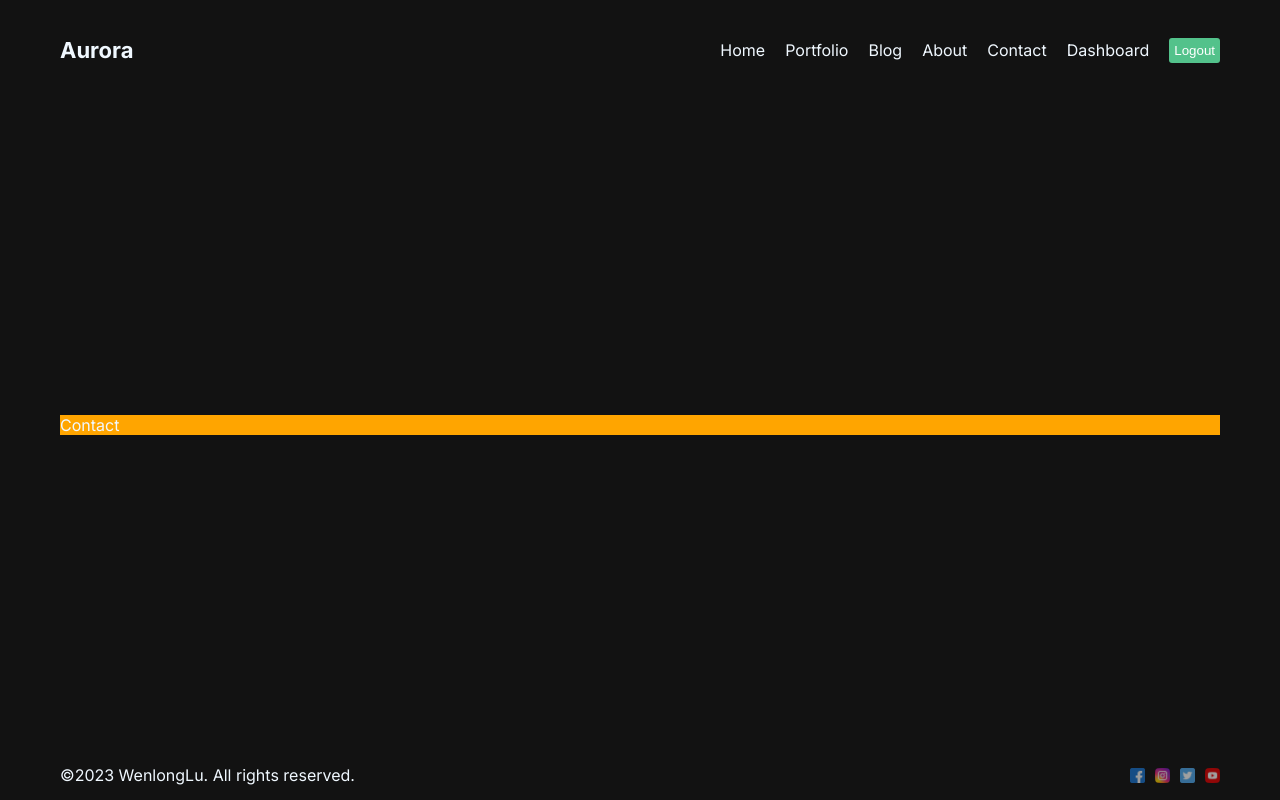
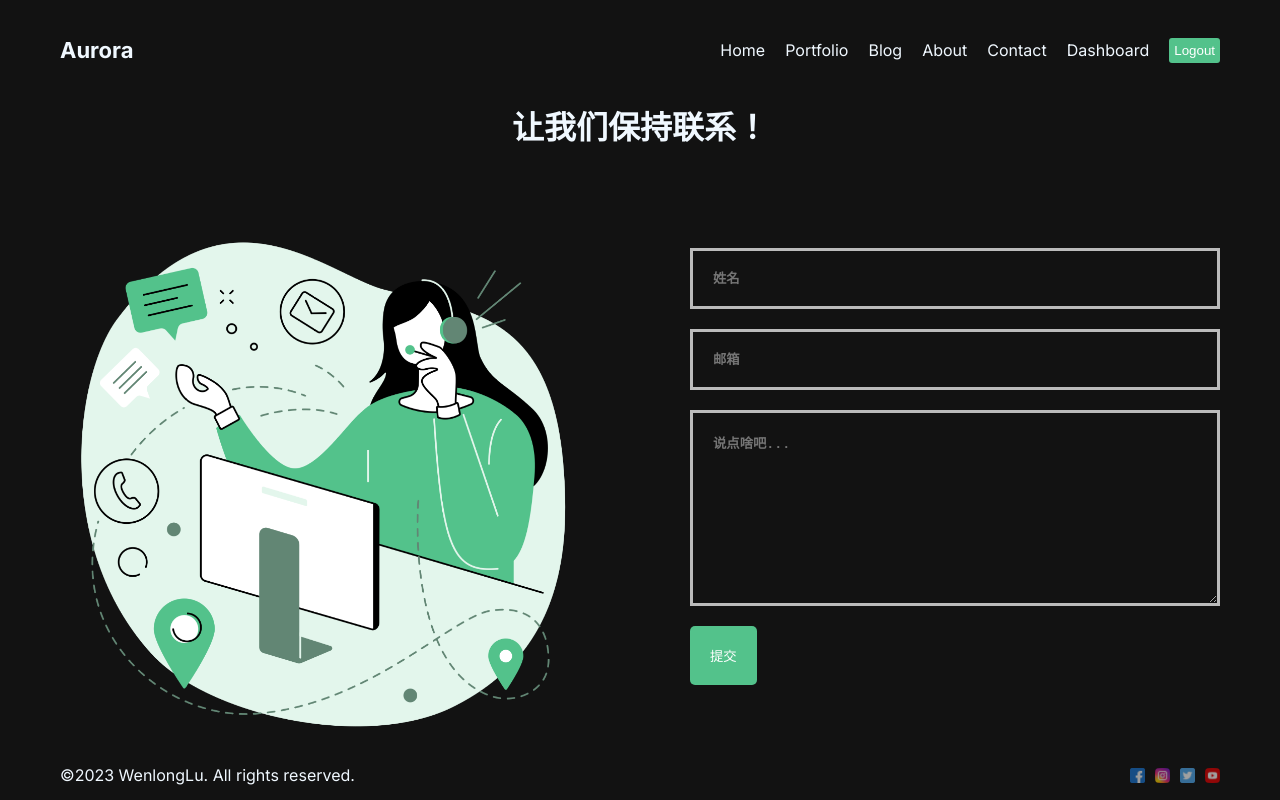
Before and after one commit to AnthemLights64/my-first-next-app, a Next.js app: page /contact in a window 1280 px wide. Built offline with nearby package versions, Linux system fonts and the light colour scheme.

Commit message:
style: contact page styled

```diff
--- a/src/app/contact/page.jsx
+++ b/src/app/contact/page.jsx
@@ -1,9 +1,33 @@
 import React from 'react'
 import styles from './page.module.css'
+import Image from 'next/image'
+import Button from '@/components/button/Button'
 
 const Contact = () => {
   return (
-    <div className={styles.container}>Contact</div>
+    <div className={styles.container}>
+      <h1 className={styles.title}>让我们保持联系！</h1>
+      <div className={styles.content}>
+        <div className={styles.imgContainer}>
+          <Image
+            src='/contact.png'
+            alt=''
+            fill={true}
+            className={styles.img}
+          />
+        </div>
+        <form className={styles.form}>
+          <input type="text" placeholder='姓名' className={styles.input} />
+          <input type="text" placeholder='邮箱' className={styles.input} />
+          <textarea
+            className={styles.textarea}
+            placeholder='说点啥吧...'
+            cols="30"
+            rows="10"></textarea>
+          <Button url="#" text="提交" />
+        </form>
+      </div>
+    </div>
   )
 }
 
--- a/src/app/contact/page.module.css
+++ b/src/app/contact/page.module.css
@@ -1,3 +1,52 @@
 .container {
-    background-color: orange;
 }
+
+.title {
+    font-style: 60px;
+    margin-bottom: 100px;
+    text-align: center;
+}
+
+.content {
+    display: flex;
+    align-content: center;
+    gap: 100px;
+}
+
+.imgContainer {
+    flex: 1;
+    height: 500px;
+    position: relative;
+}
+
+.img {
+    object-fit: contain;
+    animation: move 3s infinite ease alternate;
+}
+@keyframes move {
+    from {
+        transform: translateY(-15px);
+    }
+    to {
+        transform: translateY(0px) scale(1.03);
+    }
+}
+
+.form {
+    flex: 1;
+    display: flex;
+    flex-direction: column;
+    gap: 20px;
+}
+
+.input,
+.textarea {
+    padding: 20px;
+    background-color: transparent;
+    border: none;
+    outline: none;
+    color: #bbb;
+    border: 3px solid #bbb;
+    font-style: 20px;
+    font-weight: bold;
+}
--- a/src/app/page.module.css
+++ b/src/app/page.module.css
@@ -23,7 +23,16 @@
 .img {
   width: 100%;
   height: 500px;
-  object-fit: cover;
+  object-fit: contain;
+  animation: move 3s infinite ease alternate;
+}
+@keyframes move {
+    from {
+        transform: translateY(-10px);
+    }
+    to {
+        transform: translateY(10px);
+    }
 }
 
 .description {
```
